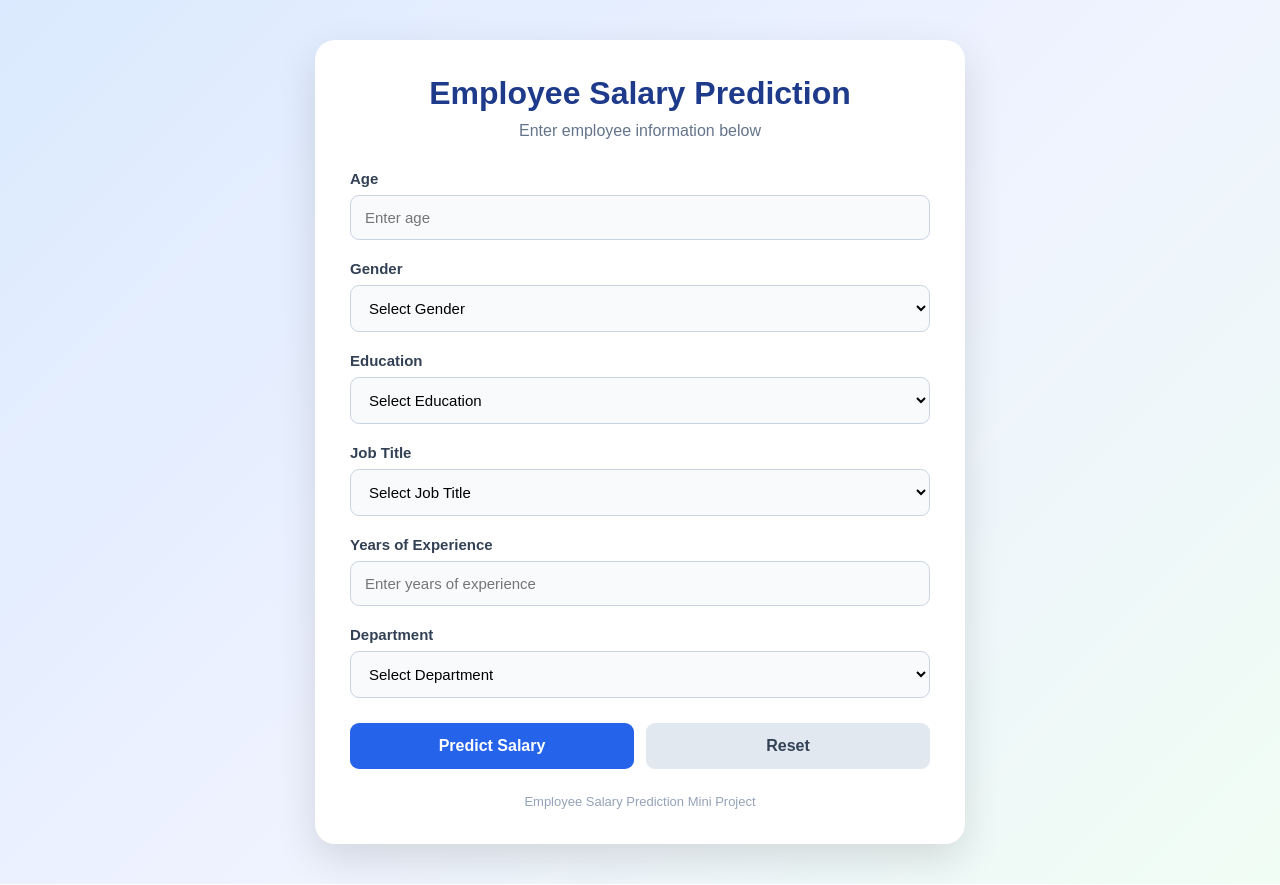
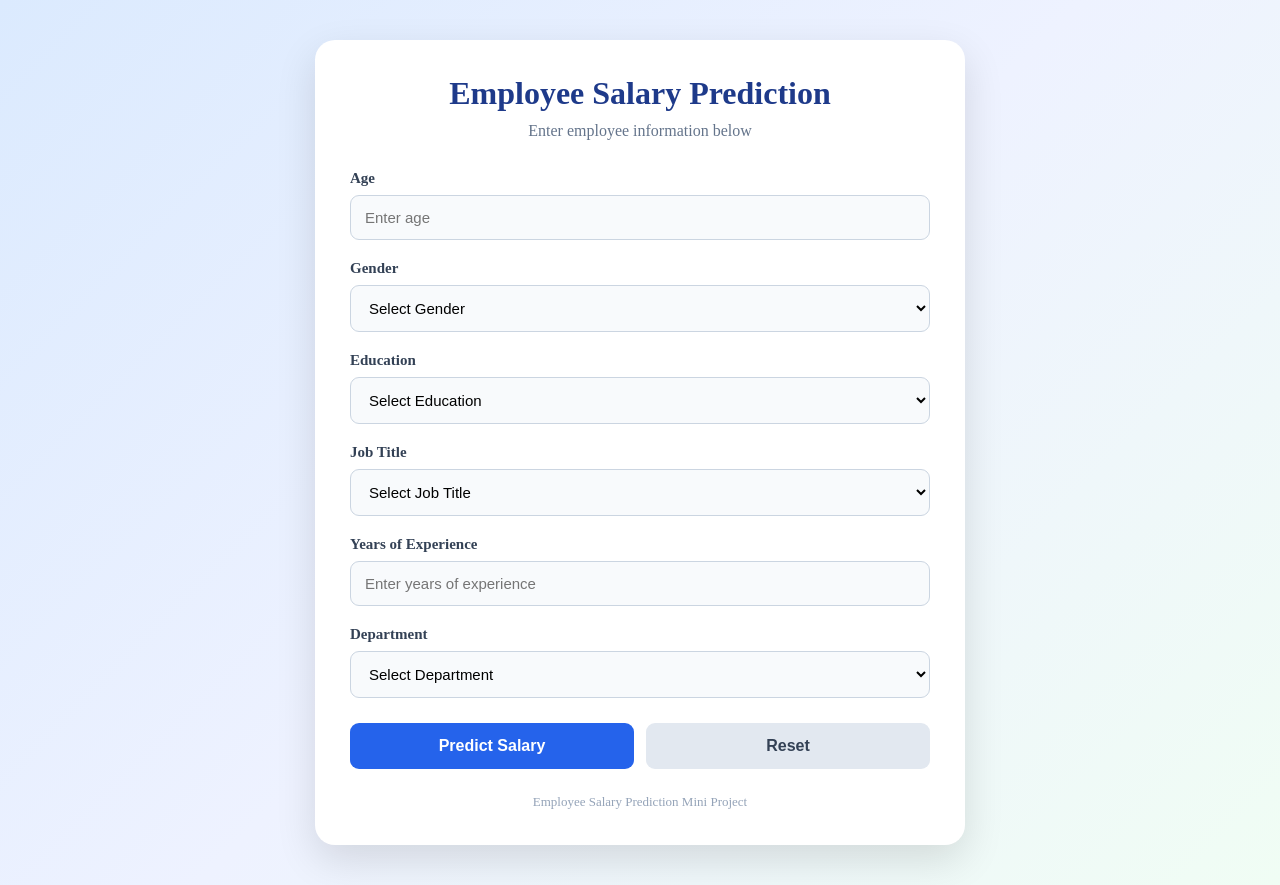
Before and after one commit to nishchitha1525/employee-salary-prediction, a Django app: page / in a window 1280 px wide. Run offline with Django 5.2, Linux system fonts and the light colour scheme.

Commit message:
Update style.css

```diff
--- a/predictor/static/predictor/style.css
+++ b/predictor/static/predictor/style.css
@@ -6,8 +6,7 @@
 
 
 body {
-    font-family: Arial, sans-serif;
-
+   font-family: "Times New Roman", Times, serif;
     background:
         linear-gradient(
             135deg,
```
